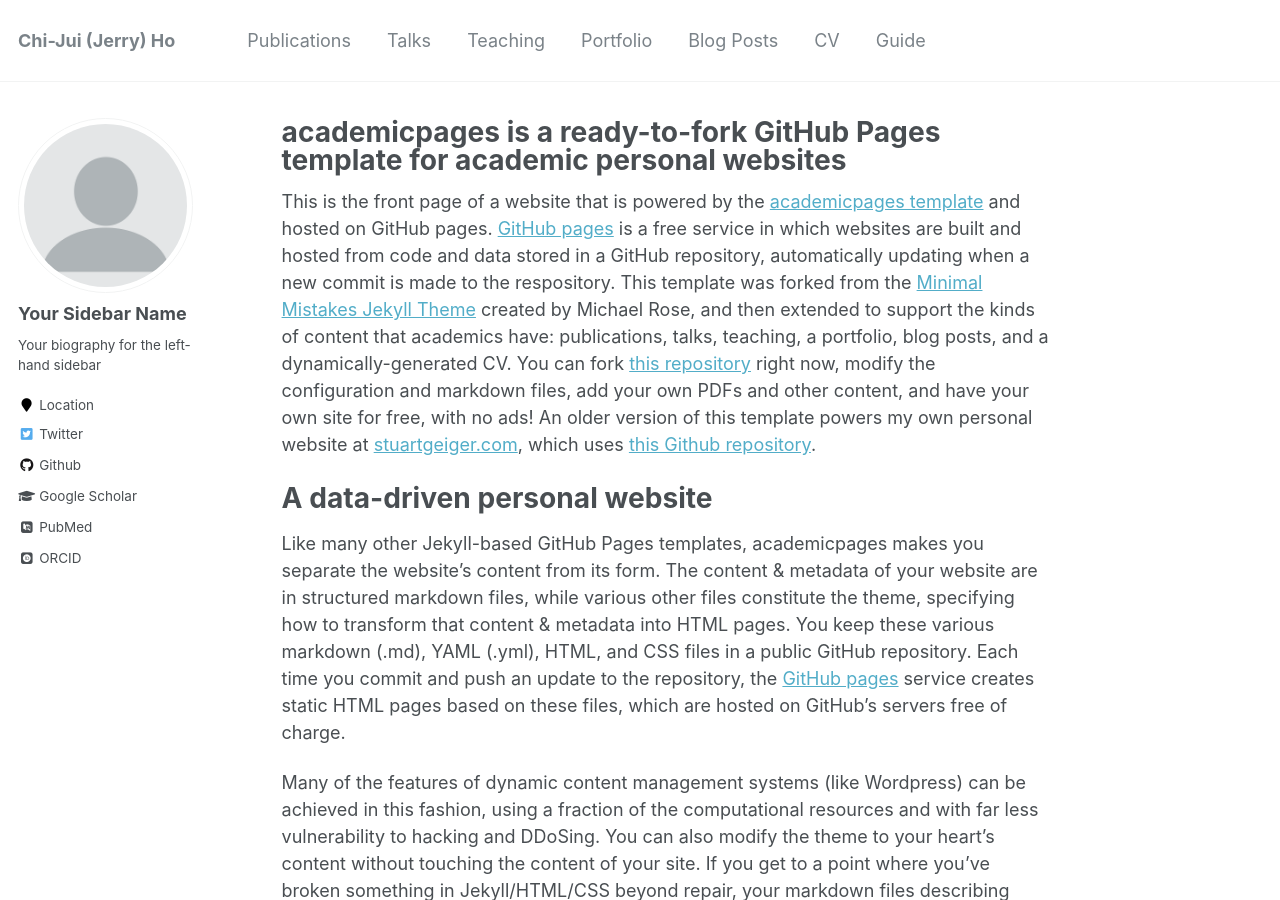
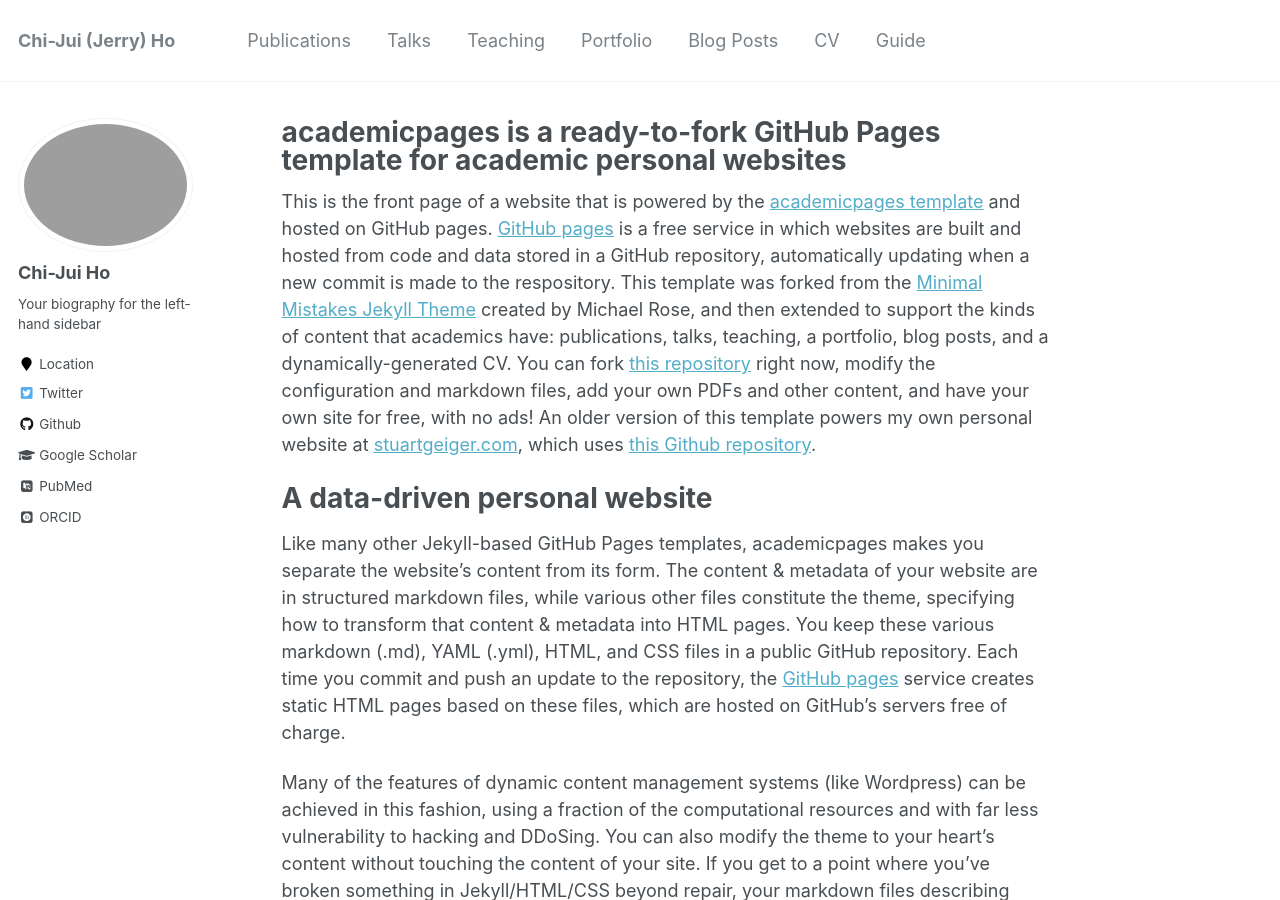
Before and after one commit to JerryHoTaiwan/JerryHo.github.io, a Jekyll site: the page built from _pages/about.md, in a window 1280 px wide and 900 px high. Built offline with Jekyll 4.4.1, drawn with Linux system fonts in a browser that asks for light colours; some web fonts are replaced.

Commit message:
Update _config.yml

```diff
--- a/_config.yml
+++ b/_config.yml
@@ -80,8 +80,8 @@ analytics:
 
 # Site Author
 author:
-  name             : "Your Sidebar Name"
-  avatar           : "profile.png"
+  name             : "Chi-Jui Ho"
+  avatar           : "Jerry.png"
   bio              : "Your biography for the left-hand sidebar"
   location         : "Location"
   employer         :
```
